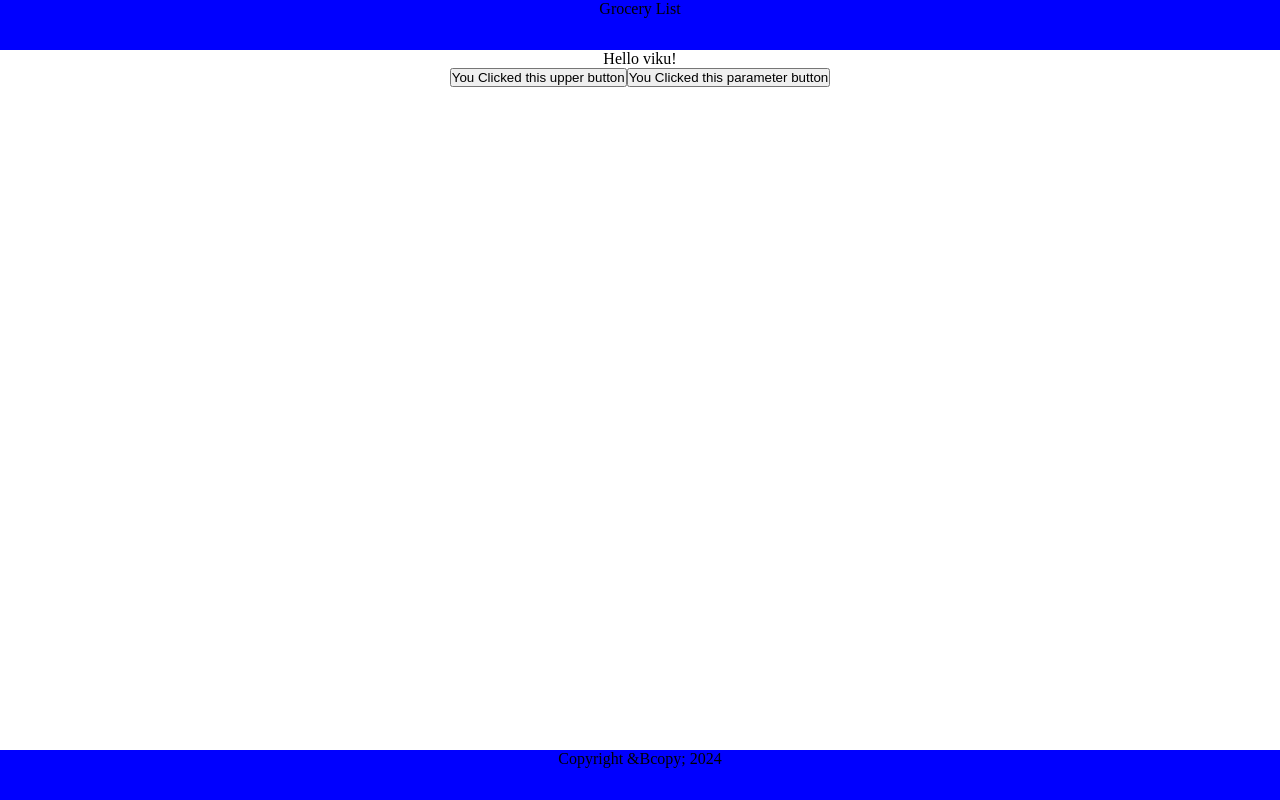
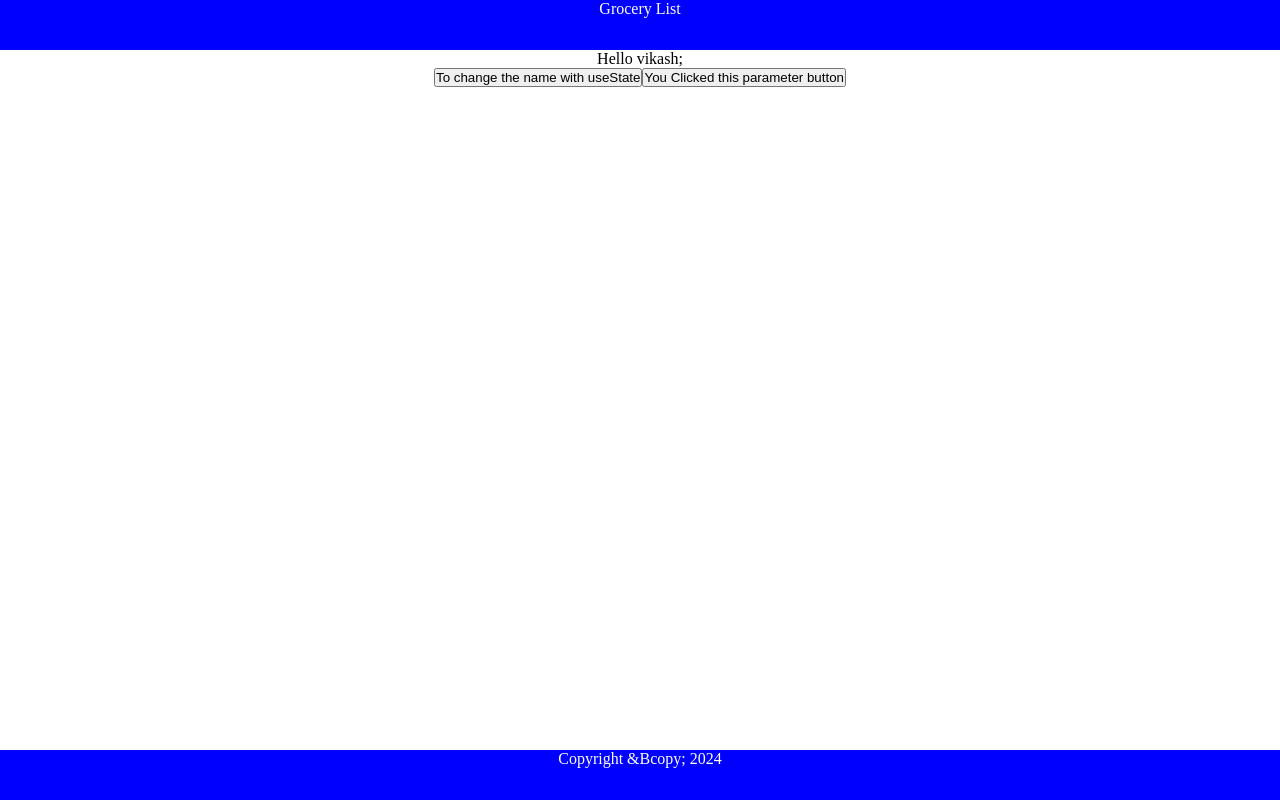
Before and after one commit to vikashh20-3/react_from_scratch, a React (Create React App) app: page / in a window 1280 px wide. Built offline with nearby package versions, Linux system fonts and the light colour scheme.

Commit message:
useState hook added

```diff
--- a/src/content.js
+++ b/src/content.js
@@ -1,9 +1,13 @@
+ import { useState } from "react";
+
 const Content = () => {
+    const  [name , SetName]=useState('vikash');
 
     const handleNameChange = () => {
         const names = ['vikash', 'viku', 'vikku'];
         const int = Math.floor(Math.random() * 3);
-        return names[int];
+        // return names[int];
+        SetName(names[int]);
     }
 
     const handlebuttoclickevent = () => {
@@ -13,10 +17,21 @@ const Content = () => {
     const handleclickeventsecond = (name) => {
         return console.log(`${name} is clicked`)
     };
+
+    const handleclickeventseconde = (e) => {
+        return console.log(e)
+    };
+    // this e will show the properties of this onclick
+    // we can furthur more explore this like
+    // e.target
+    // this will show on which xml tag it should be used
+    // e.target.innertext
+    // this will show that what is the innter text of that tag
     return (
         <main>
             <p>
-                Hello {handleNameChange()}!
+                {/* Hello {handleNameChange()}! */}
+                Hello {name};
             </p>
             {/* we can render js code as a string
 
@@ -29,7 +44,8 @@ const Content = () => {
             {/* it will show that object cannot be rendered */}
             {/* boolean can also be not rendered in this way */}
 
-            <button onClick={handlebuttoclickevent}>You Clicked this upper button</button>
+            {/* <button onClick={handlebuttoclickevent}>You Clicked this upper button</button> */}
+            <button onClick={handleNameChange}>To change the name with useState</button>
             <button onClick={() => handleclickeventsecond('vikash')}>You Clicked this parameter  button</button>
 
         </main>
--- a/src/index.css
+++ b/src/index.css
@@ -7,6 +7,7 @@ header {
   background-color: blue;
   height: 50px;
   align-items: center;
+  color: white;
 }
 main  {
   justify-content: center;
@@ -18,6 +19,7 @@ footer {
   height: 50px;
   display: block;
   width: 100%;
+  color: white;
   position: absolute;
   bottom: 0.1px;
 }
```
